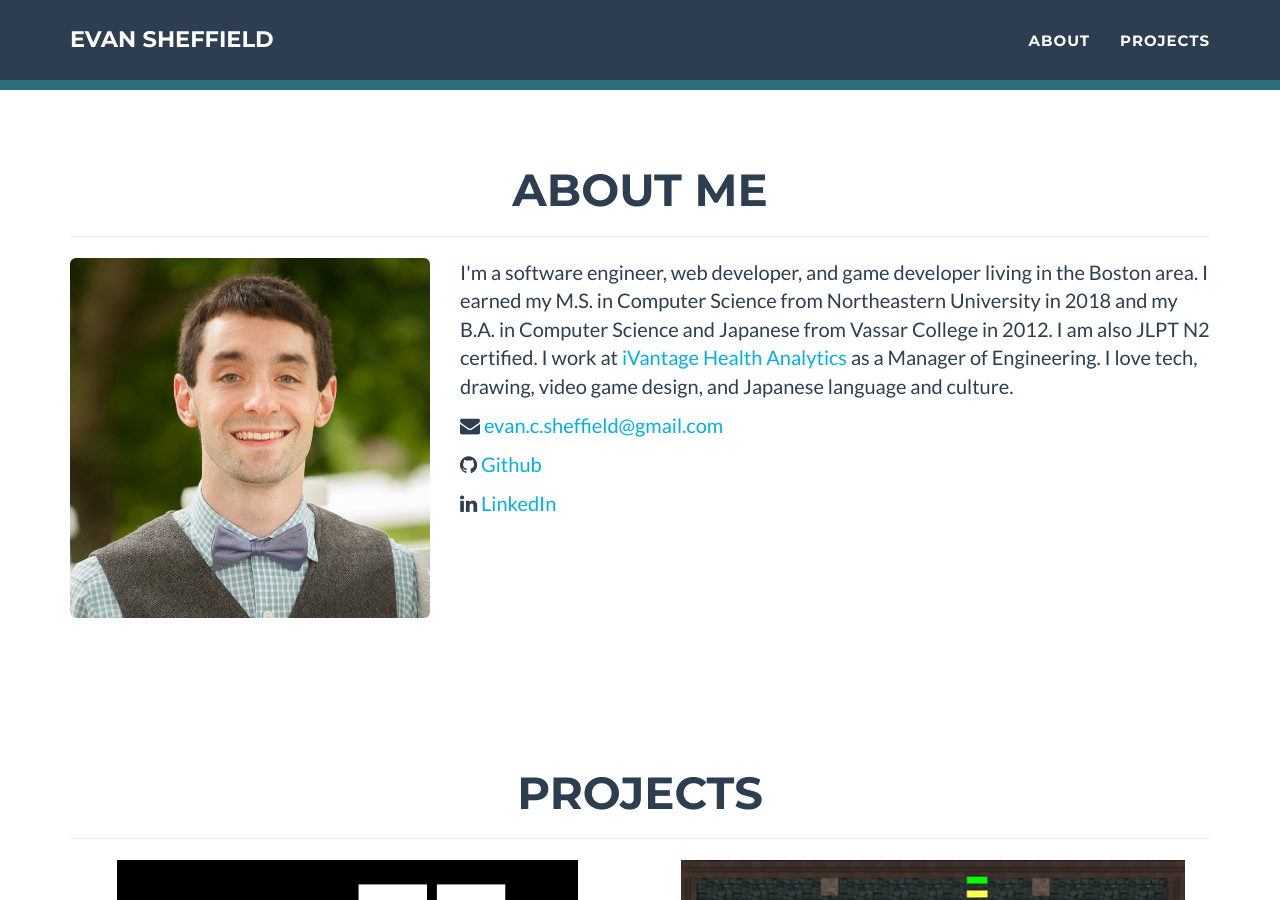
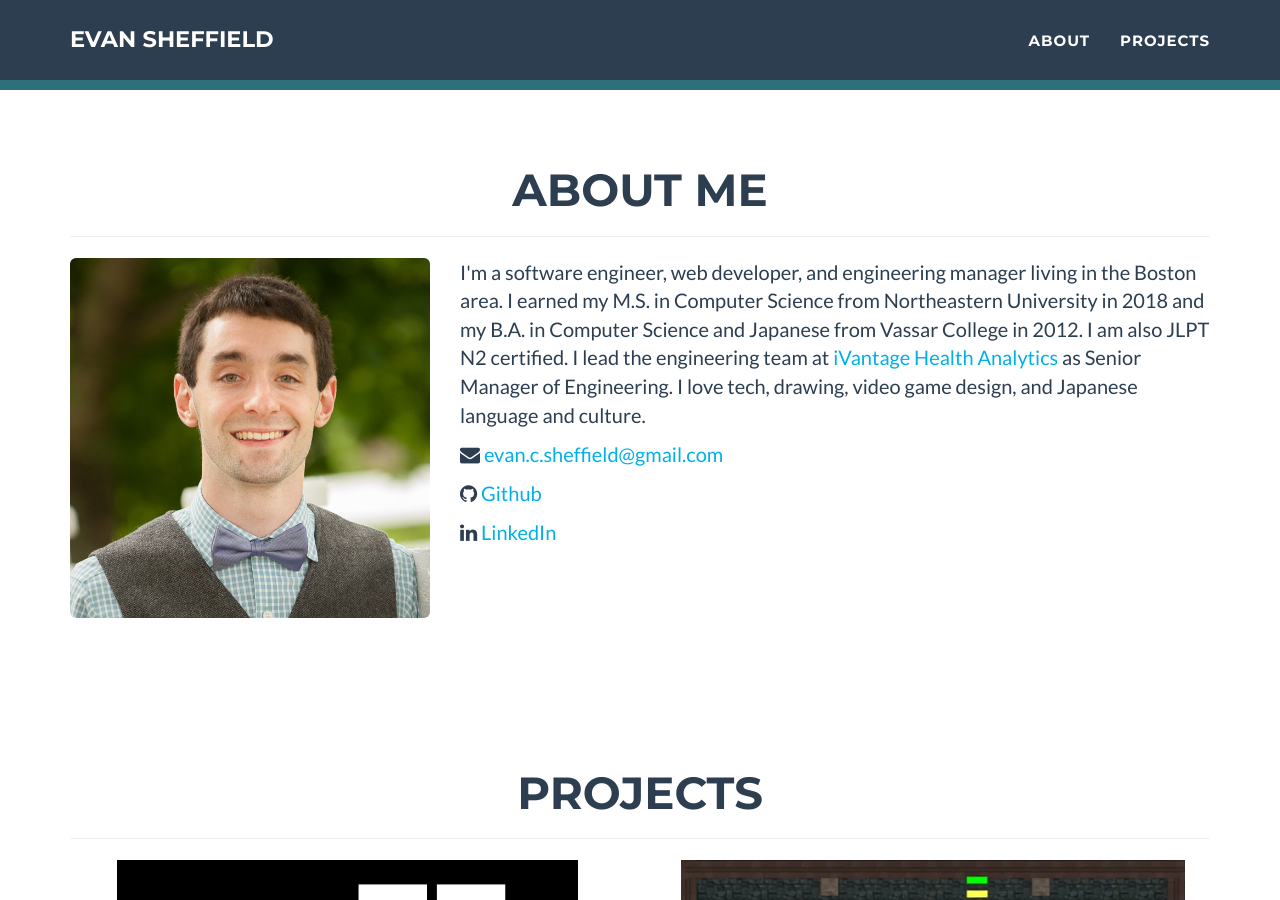
Before and after one commit to evsheffield/evsheffield.github.io, a Jekyll site: the page built from index.html, in a window 1280 px wide and 900 px high, scrolled down 334 px. Built offline with Jekyll 4.4.1, drawn with Linux system fonts in a browser that asks for light colours.

Commit message:
Update about.html

```diff
--- a/_includes/about.html
+++ b/_includes/about.html
@@ -14,10 +14,10 @@
                     <!-- <p>I'm a software engineer, web developer, and self-proclaimed Pokemon Master living in the Boston area.</p> -->
                 </div>
                 <div class="col-lg-8">
-                    <p>I'm a software engineer, web developer, and game developer
+                    <p>I'm a software engineer, web developer, and engineering manager
                     living in the Boston area. I earned my M.S. in Computer Science from Northeastern University in 2018 and my B.A. in Computer Science and
                     Japanese from Vassar College in 2012. I am also JLPT N2 certified.
-                    I work at <a href="http://ivantagehealth.com">iVantage Health Analytics</a> as a Manager of Engineering. I love tech, drawing, video game design, and Japanese language and culture.</p>
+                    I lead the engineering team at <a href="http://ivantagehealth.com">iVantage Health Analytics</a> as Senior Manager of Engineering. I love tech, drawing, video game design, and Japanese language and culture.</p>
                     <p><i class="fa fa-envelope"></i> <a href="mailto:evan.c.sheffield@gmail.com">evan.c.sheffield@gmail.com</a></p>
                     <p><i class="fa fa-github"></i> <a href="https://github.com/evsheffield">Github</a></p>
                     <p><i class="fa fa-linkedin"></i> <a href="https://www.linkedin.com/in/evan-sheffield-7a495a27">LinkedIn</a></p>
```
